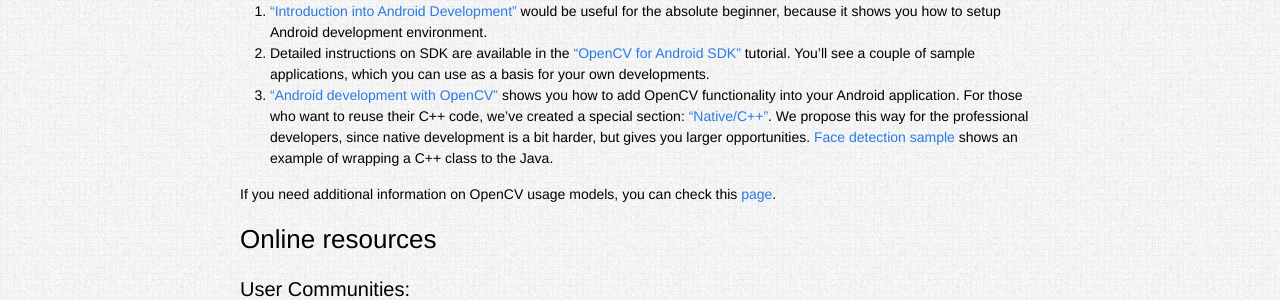
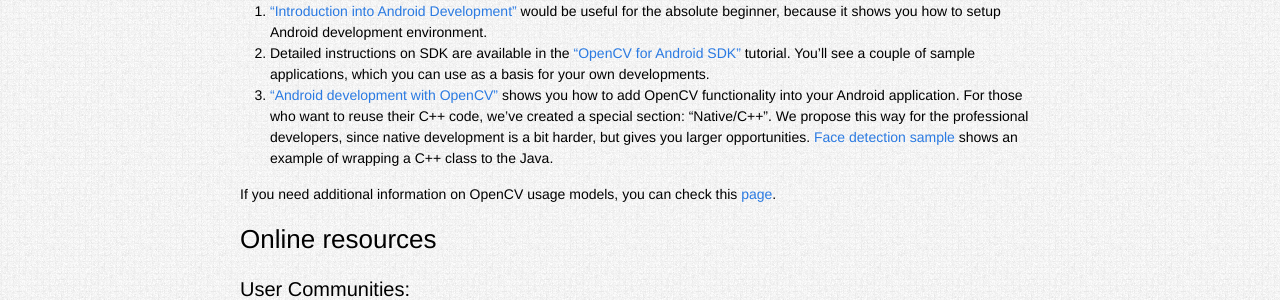
Before and after one commit to opencv-infrastructure/opencv.org, a Jekyll site: the page built from platforms/android/index.md, in a window 1280 px wide. Shown: the part 783-1083 px from the top of the page. Built offline with Jekyll 4.4.1, drawn with Linux system fonts in a browser that asks for light colours; part of the change alters nothing that is shown.

```diff
--- a/platforms/android/index.md
+++ b/platforms/android/index.md
@@ -11,16 +11,16 @@ Want a Quick Start link? Use this tutorial: ["OpenCV for Android SDK"]({{ site.l
 
 There are two major types of OpenCV4Android beginners, first group is new to Android, and the second - to OpenCV. We'll try to provide some advice for both:
 
-1.  If you're an experienced OpenCV adept and you want to start with Android, you should remember, that Android is not desktop OS, you should prepare yourself for mobile development. We're not aiming to teach you all about Android, so in case you're not really familiar with the platform, you may consider consulting the official [website](http://developer.android.com) for developers, or some short introduction like [this one](http://developer.nvidia.com/sites/default/files/akamai/mobile/docs/android_lifecycle_app_note.pdf). At the same time, we've prepared a special ["Introduction into Android Development"]({{ site.link_docs }}/2.4/doc/tutorials/introduction/android_binary_package/android_dev_intro.html) tutorial and a set of samples helping you to become familiar with Android specifics. What's important, is that you can reuse your C++ desktop code. It's even recommended to develop and debug your algorithms in familiar environment, using your PC and favourite IDE. Of course you have to keep efficiency in mind, but please avoid premature optimization. OpenCV was designed to be high-performance, so measure your actual performance before you start to worry. Keep in mind, that majority of modern mobile devices is surprisingly powerful.
-2. If you're a confident Android developer, but you need some information on OpenCV, please have a look at the [documentation]({{ site.link_docs }}/) and use the user-support resources if needed: [forum]({{ site.link_forum }}/) and issue [tracker]({{ site.link_gh }}/opencv/issues). And do not forget to look into [tutorials]({{ site.link_docs }}/2.4/doc/tutorials/tutorials.html), they will help you to quickly understand what you can easily accomplish with OpenCV. Computer Vision field has a long history, but some problems are still unsolved. If you're not sure if OpenCV could help you with your task, just ask your question at our forum, people there like to solve quirky problems.
+1. If you're an experienced OpenCV adept and you want to start with Android, you should remember, that Android is not desktop OS, you should prepare yourself for mobile development. We're not aiming to teach you all about Android, so in case you're not really familiar with the platform, you may consider consulting the official [website](http://developer.android.com) for developers, or some short introduction like [this one](http://developer.download.nvidia.com/assets/mobile/docs/android_lifecycle_app_note.pdf). At the same time, we've prepared a special ["Introduction into Android Development"]({{ site.link_docs }}/master/d9/d3f/tutorial_android_dev_intro.html) tutorial and a set of samples helping you to become familiar with Android specifics. What's important, is that you can reuse your C++ desktop code. It's even recommended to develop and debug your algorithms in familiar environment, using your PC and favourite IDE. Of course you have to keep efficiency in mind, but please avoid premature optimization. OpenCV was designed to be high-performance, so measure your actual performance before you start to worry. Keep in mind, that majority of modern mobile devices is surprisingly powerful.
+2. If you're a confident Android developer, but you need some information on OpenCV, please have a look at the [documentation]({{ site.link_docs }}/) and use the user-support resources if needed: [forum]({{ site.link_forum }}/) and issue [tracker]({{ site.link_gh }}/opencv/issues). And do not forget to look into [tutorials]({{ site.link_docs }}/master/d9/df8/tutorial_root.html), they will help you to quickly understand what you can easily accomplish with OpenCV. Computer Vision field has a long history, but some problems are still unsolved. If you're not sure if OpenCV could help you with your task, just ask your question at our forum, people there like to solve quirky problems.
 
 ### How to start
 
 OpenCv4Android is available as a SDK with a set of samples and Javadoc documentation for OpenCV Java API. It also contains prebuilt apk-files, which you can run on your device instantly. There are three OpenCV tutorials aimed to help you start:
 
-1.  ["Introduction into Android Development"]({{ site.link_docs }}/2.4/doc/tutorials/introduction/android_binary_package/android_dev_intro.html) would be useful for the absolute beginner, because it shows you how to setup Android development environment.
-2.  Detailed instructions on SDK are available in the ["OpenCV for Android SDK"]({{ site.link_docs }}/2.4/doc/tutorials/introduction/android_binary_package/O4A_SDK.html "OpenCV for Android SDK") tutorial. You'll see a couple of sample applications, which you can use as a basis for your own developments.
-3.  ["Android development with OpenCV"]({{ site.link_docs }}/2.4/doc/tutorials/introduction/android_binary_package/dev_with_OCV_on_Android.html) shows you how to add OpenCV functionality into your Android application. For those who want to reuse their C++ code, we've created a special section: ["Native/C++"]({{ site.link_docs }}/2.4/doc/tutorials/introduction/android_binary_package/dev_with_OCV_on_Android.html#native-c). We propose this way for the professional developers, since native development is a bit harder, but gives you larger opportunities. [Face detection sample]({{ site.baseurl }}{% link platforms/android/opencv4android-samples.html %}) shows an example of wrapping a C++ class to the Java.
+1.  ["Introduction into Android Development"]({{ site.link_docs }}/master/d9/d3f/tutorial_android_dev_intro.html) would be useful for the absolute beginner, because it shows you how to setup Android development environment.
+2.  Detailed instructions on SDK are available in the ["OpenCV for Android SDK"]({{ site.link_docs }}/master/da/d2a/tutorial_O4A_SDK.html "OpenCV for Android SDK") tutorial. You'll see a couple of sample applications, which you can use as a basis for your own developments.
+3.  ["Android development with OpenCV"]({{ site.link_docs }}/master/d5/df8/tutorial_dev_with_OCV_on_Android.html) shows you how to add OpenCV functionality into your Android application. For those who want to reuse their C++ code, we've created a special section: "Native/C++". We propose this way for the professional developers, since native development is a bit harder, but gives you larger opportunities. [Face detection sample]({{ site.baseurl }}{% link platforms/android/opencv4android-samples.html %}) shows an example of wrapping a C++ class to the Java.
 
 If you need additional information on OpenCV usage models, you can check this [page]({{ site.baseurl }}{% link platforms/android/opencv4android-usage-models.html %}).
 
@@ -34,9 +34,9 @@ If you need additional information on OpenCV usage models, you can check this [p
 
 #### OpenCV4Android documentation:
 
-- Tutorials: ["Introduction into Android Development"]({{ site.link_docs }}/2.4/doc/tutorials/introduction/android_binary_package/android_dev_intro.html), ["OpenCV for Android SDK"]({{ site.link_docs }}/2.4/doc/tutorials/introduction/android_binary_package/O4A_SDK.html "OpenCV for Android SDK"), ["Android development with OpenCV"]({{ site.link_docs }}/2.4/doc/tutorials/introduction/android_binary_package/dev_with_OCV_on_Android.html).
+- Tutorials: ["Introduction into Android Development"]({{ site.link_docs }}/master/d9/d3f/tutorial_android_dev_intro.html), ["OpenCV for Android SDK"]({{ site.link_docs }}/master/da/d2a/tutorial_O4A_SDK.html "OpenCV for Android SDK"), ["Android development with OpenCV"]({{ site.link_docs }}/master/d5/df8/tutorial_dev_with_OCV_on_Android.html).
 - Documentation on "OpenCV Manager": please check these [slides]({{ site.link_dl }}/present/ECCV2012%20-%20OpenCV4Android.pdf).
-- Javadoc html-files are included into the distribution and available [online]({{ site.link_docs }}/java/2.4.11/).
+- Javadoc html-files are included into the distribution and available [online]({{ site.link_docs }}/master/javadoc/index.html).
 - [Android Samples]({{ site.baseurl }}{% link platforms/android/opencv4android-samples.html %})
 - [Android Best Practices]({{ site.baseurl }}{% link platforms/android/android-best-practices.html %})
 
@@ -44,7 +44,7 @@ If you need additional information on OpenCV usage models, you can check this [p
 
 - Official documentation for the latest public release: [{{ site.link_docs }}]({{ site.link_docs }}).
 - Daily documentation build: [{{ site.link_docs }}/master/]({{ site.link_docs }}/master/).
-- And please pay special attention to the [tutorials]({{ site.link_docs }}/2.4/doc/tutorials/tutorials.html) and [C++ cheatsheet]({{ site.link_docs }}/2.4/opencv_cheatsheet.pdf)!
+- And please pay special attention to the [tutorials]({{ site.link_docs }}/master/d9/df8/tutorial_root.html) and [C++ cheatsheet]({{ site.link_docs }}/2.4/opencv_cheatsheet.pdf)!
 
 #### 3rd-party samples and tutorials:
 
```
